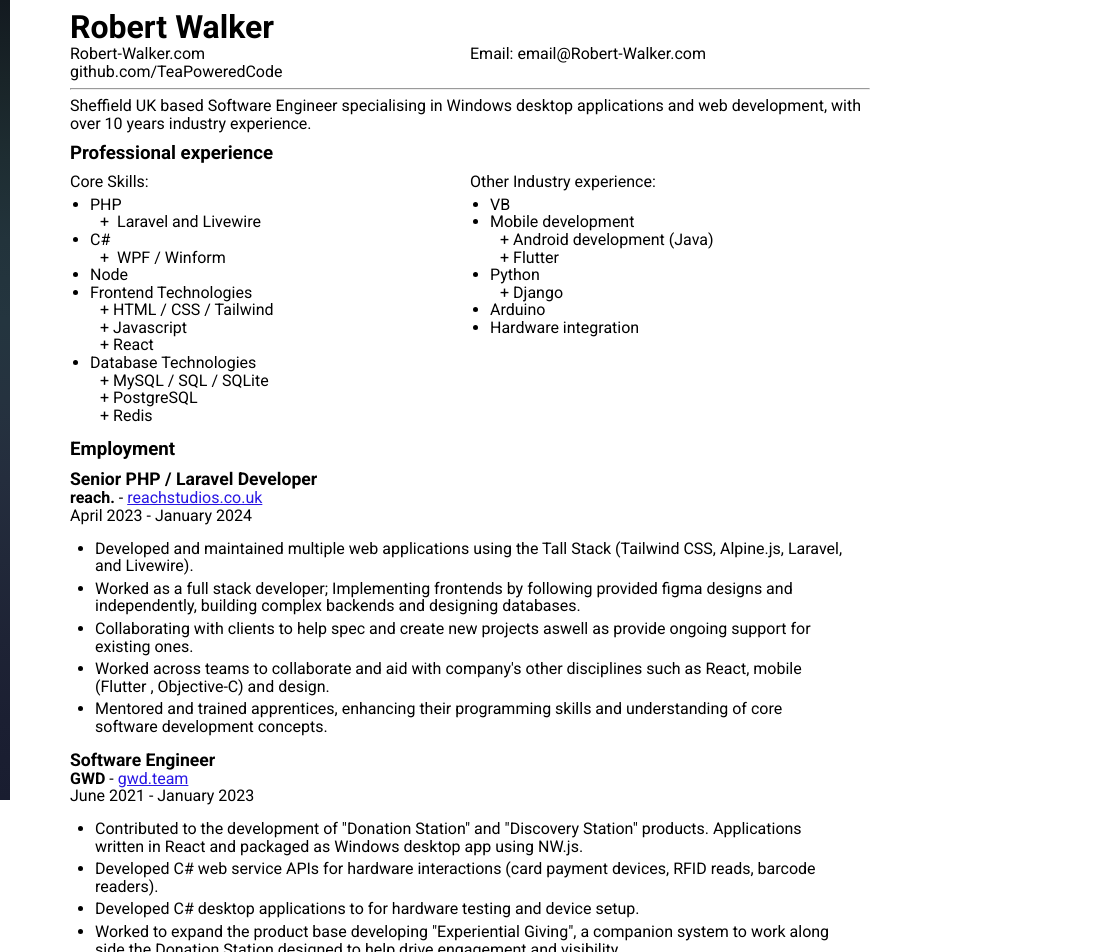
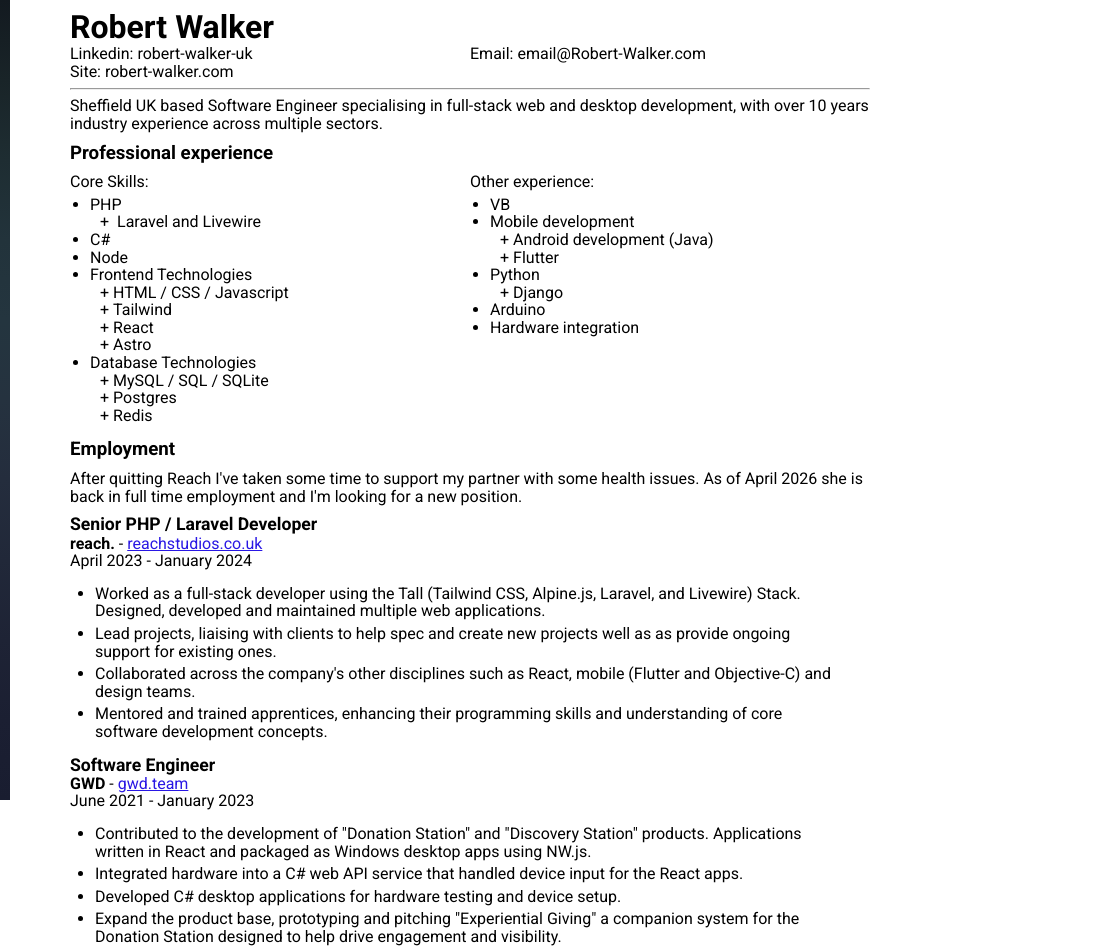
Before and after one commit to TeaPoweredCode/Robert-Walker.com, an Astro site: page /cv in a window 1280 px wide. Shown: the top 952 px of the page, 170-1280 px from the left. Built offline with nearby package versions, Linux system fonts and the light colour scheme; Astro itself is replaced by a stand-in of ours.

Commit message:
The ever tweaking cv

```diff
--- a/src/pages/cv.astro
+++ b/src/pages/cv.astro
@@ -74,7 +74,7 @@ const pageTitle = "Robert Walker • CV";
 		margin-bottom: 5px;
 	}
 
-	.education span{
+	.education span {
 		font-weight: bold;
 	}
 
@@ -94,7 +94,7 @@ const pageTitle = "Robert Walker • CV";
 @media print {
 	.cv {
 		max-width: 900px;
-		margin: 10px;
+		margin: 30px 10px 10px 10px;
 		padding: 0;
 	}
 }
@@ -105,13 +105,13 @@ const pageTitle = "Robert Walker • CV";
 		<div class="header">
 			<h1 >Robert Walker</h1>
 			<div class="contactDetails">
-				<div >Robert-Walker.com</div>
-				<div>github.com/TeaPoweredCode</div>
+				<div>Linkedin: robert-walker-uk</div>
+				<div>Site: robert-walker.com</div>
 				<div>Email: email@Robert-Walker.com</div>
 				<div></div>
 			</div>
 			<hr/>
-			Sheffield UK based Software Engineer specialising in Windows desktop applications and web development, with over 10 years industry experience.
+			Sheffield UK based Software Engineer specialising in full-stack web and desktop development, with over 10 years industry experience across multiple sectors.
 		</div>
 
 		<div class="experience">
@@ -121,14 +121,14 @@ const pageTitle = "Robert Walker • CV";
 			Core Skills:
 				<ul>
 					<li> PHP <ul><li> Laravel and Livewire</li></ul></li>
-					<li> C# <ul><li> WPF / Winform</li></ul></li>
+					<li> C# </li>
 					<li> Node</li>
-					<li> Frontend Technologies <ul><li>HTML / CSS / Tailwind</li><li>Javascript</li><li>React</li></ul></li>
-					<li> Database Technologies <ul><li>MySQL / SQL / SQLite</li><li>PostgreSQL</li> <li>Redis </li></ul></li>
+					<li> Frontend Technologies <ul><li>HTML / CSS / Javascript</li><li>Tailwind</li><li>React</li><li>Astro</li></ul></li>
+					<li> Database Technologies <ul><li>MySQL / SQL / SQLite</li><li>Postgres</li> <li>Redis </li></ul></li>
 				</ul>
 			</div>
 			<div>
-				Other Industry experience:
+				Other experience:
 				<ul>
 					<li> VB</li>
 					<li> Mobile development<ul><li>Android development (Java)</li><li>Flutter</li></ul></li>
@@ -142,28 +142,33 @@ const pageTitle = "Robert Walker • CV";
 
 		<div class="employment">
 			<h3>Employment</h3>
-			<EmploymentPlace jobTitle="Senior PHP / Laravel Developer" place="reach." site="reachstudios.co.uk" siteUrl="https://reachstudios.co.uk/" time="April 2023 - January 2024">
+
+			<div style="margin-bottom: 10px;">
+				After quitting Reach I've taken some time to support my partner with some health issues.
+				As of April 2026 she is back in full time employment and I'm looking for a new position.
+			</div>
+
+			<EmploymentPlace place="reach." jobTitle="Senior PHP / Laravel Developer" site="reachstudios.co.uk" siteUrl="https://reachstudios.co.uk/" time="April 2023 - January 2024">
 			<ul>
 				{
-					["Developed and maintained multiple web applications using the Tall Stack (Tailwind CSS, Alpine.js, Laravel, and Livewire).",
-					"Worked as a full stack developer; Implementing frontends by following provided figma designs and independently, building complex backends and designing databases.",
-					"Collaborating with clients to help spec and create new projects aswell as provide ongoing support for existing ones.",
-					"Worked across teams to collaborate and aid with company's other disciplines such as React, mobile (Flutter , Objective-C) and design.",
+					["Worked as a full-stack developer using the Tall (Tailwind CSS, Alpine.js, Laravel, and Livewire) Stack. Designed, developed and maintained multiple web applications.",
+					"Lead projects, liaising with clients to help spec and create new projects well as as provide ongoing support for existing ones.",
+					"Collaborated across the company's other disciplines such as React, mobile (Flutter and Objective-C) and design teams.",
 					"Mentored and trained apprentices, enhancing their programming skills and understanding of core software development concepts.",
 					].map((task) => (<li>{task}</li>))
 				}
 			</ul>
 			</EmploymentPlace>
 
-			<EmploymentPlace jobTitle="Software Engineer" place="GWD" site="gwd.team" siteUrl="https://gwd.team/" time="June 2021 - January 2023" >
+			<EmploymentPlace place="GWD" jobTitle="Software Engineer" site="gwd.team" siteUrl="https://gwd.team/" time="June 2021 - January 2023" >
 			<ul>
 			{
 				[`Contributed to the development of "Donation Station" and "Discovery Station" products.
-				 Applications written in React and packaged as Windows desktop app using NW.js.`,
-				"Developed C# web service APIs for hardware interactions (card payment devices, RFID reads, barcode readers).",
-				"Developed C# desktop applications to for hardware testing and device setup.",
-				`Worked to expand the product base developing "Experiential Giving",
-				 a companion system to work along side the Donation Station designed to help drive engagement and visibility.`,
+				 Applications written in React and packaged as Windows desktop apps using NW.js.`,
+				"Integrated hardware into a C# web API service that handled device input for the React apps.",
+				"Developed C# desktop applications for hardware testing and device setup.",
+				`Expand the product base, prototyping and pitching "Experiential Giving"
+				 a companion system for the Donation Station designed to help drive engagement and visibility.`,
 				].map((task) => (<li>{task}</li>))
 			}
 			</ul>
@@ -171,20 +176,20 @@ const pageTitle = "Robert Walker • CV";
 
 			<div class="pagebrake"></div>
 
-			<EmploymentPlace jobTitle="Software Engineer" place="Pryor Marking Technology" site="Pryormarking.com" siteUrl="http://www.pryormarking.com/" time="June 2013 - June 2021">
+			<EmploymentPlace place="Pryor Marking Technology" jobTitle="Software Engineer" site="Pryormarking.com" siteUrl="http://www.pryormarking.com/" time="June 2013 - June 2021">
 			<ul>
 			{
 				["Developed complex Windows desktop applications written in C# and VB.",
 				"Integrated hardware such as ABB Robots, RFID readers and Cognex vision systems.",
-				"Worked closely with clients such as Rolls Royce and Jaguar Land Rover to create custom modules and bespoke solutions.",
-				"Built a range of web based tools with php and Laravel for managing software licenses, bespoke ticketing system and documentation system.",
-				"Made mobile applications on Android for tracking parts though production lines."
+				"Worked closely with clients such as Rolls-Royce and Jaguar Land Rover to create custom modules and bespoke solutions.",
+				"Built a range of web tools with php and Laravel for managing software licenses, a bespoke ticketing system and documentation system.",
+				"Made Android applications for tracking parts though production lines and reducing errors."
 				].map((task) => (<li>{task}</li>))
 			}
 			</ul>
 			</EmploymentPlace>
 
-			<EmploymentPlace jobTitle="Managing Director" place="IOAIS" time="June 2011 - September 2012">
+			<EmploymentPlace place="IOAIS" jobTitle="Managing Director" time="June 2011 - September 2012">
 			<ul>
 			{
 				["Co-founded a web design and software development company as part of a university enterprise scheme during my placement year.",
```
